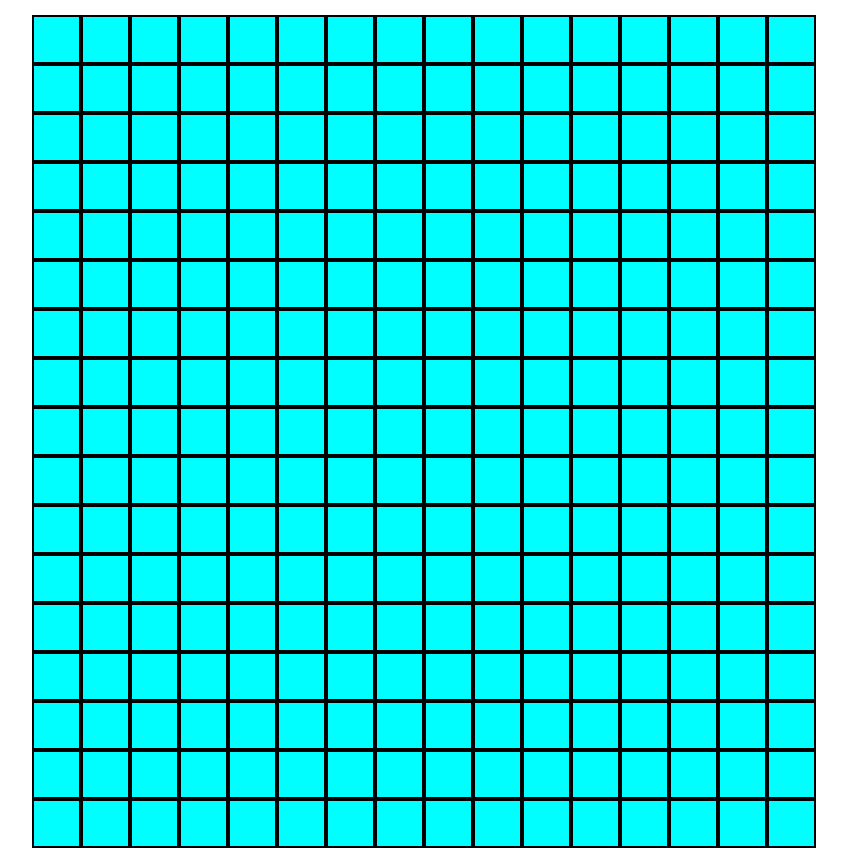
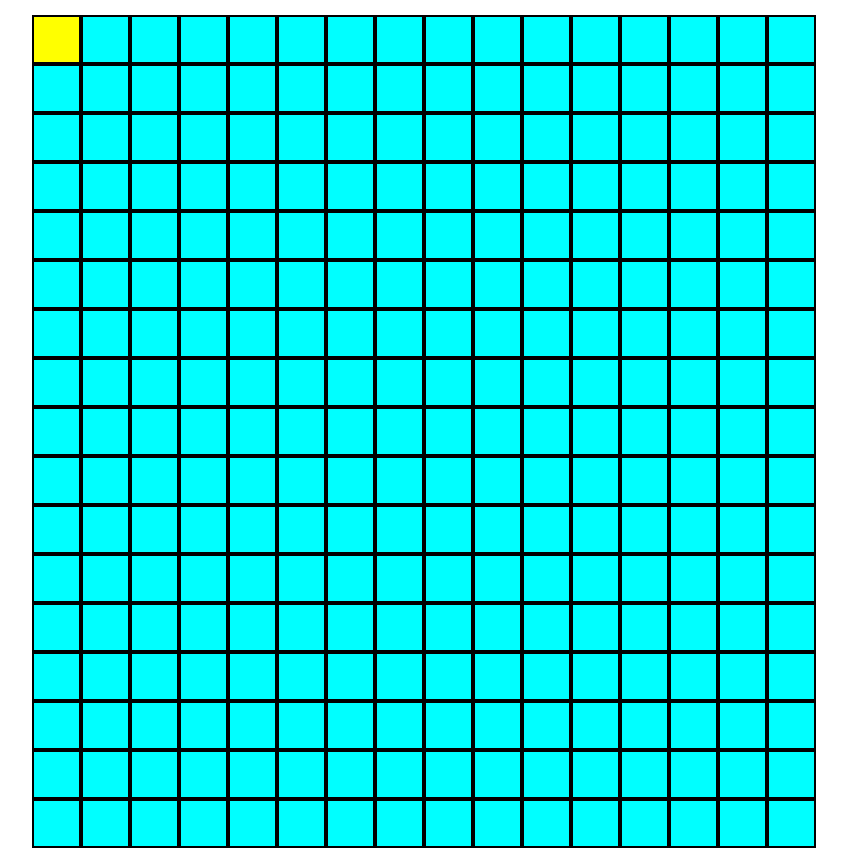
Before and after one commit to Matthew24799/sketchpad, a plain HTML site: page index.html in a window 1280 px wide. In both pictures the pointer is over the element 272 px from the left and 39 px from the top of the page. Shown: the whole page, without its empty margins (216-1063 px from the left). Drawn offline with Linux system fonts and the light colour scheme.

Commit message:
added hover effect

```diff
--- a/style.css
+++ b/style.css
@@ -17,3 +17,8 @@ body {
     height: 45px;
     background: aqua;
 }
+
+
+.row:hover {
+    background: yellow;
+}
```
Also changed, not shown: script.js (+2 -5 lines).
